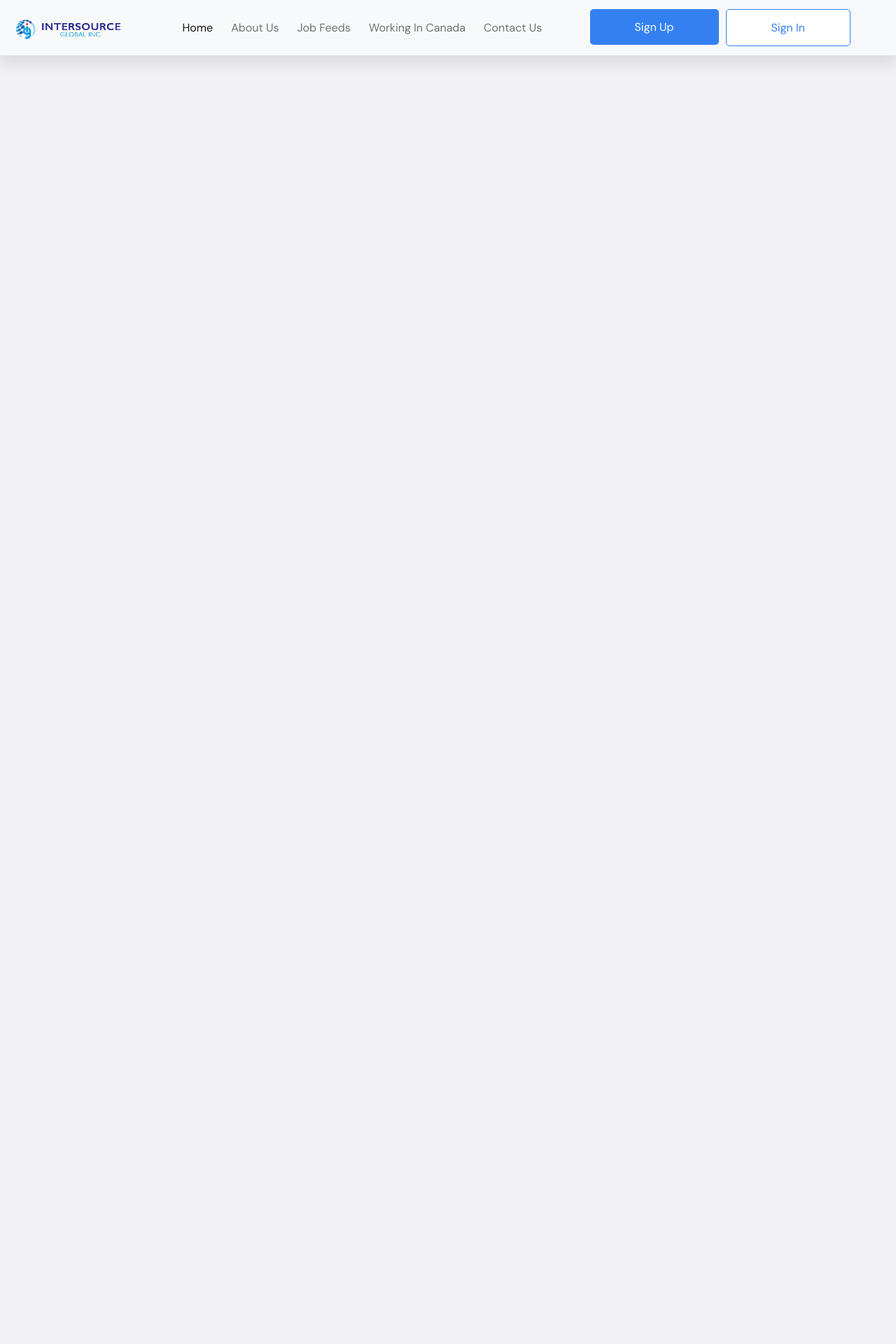
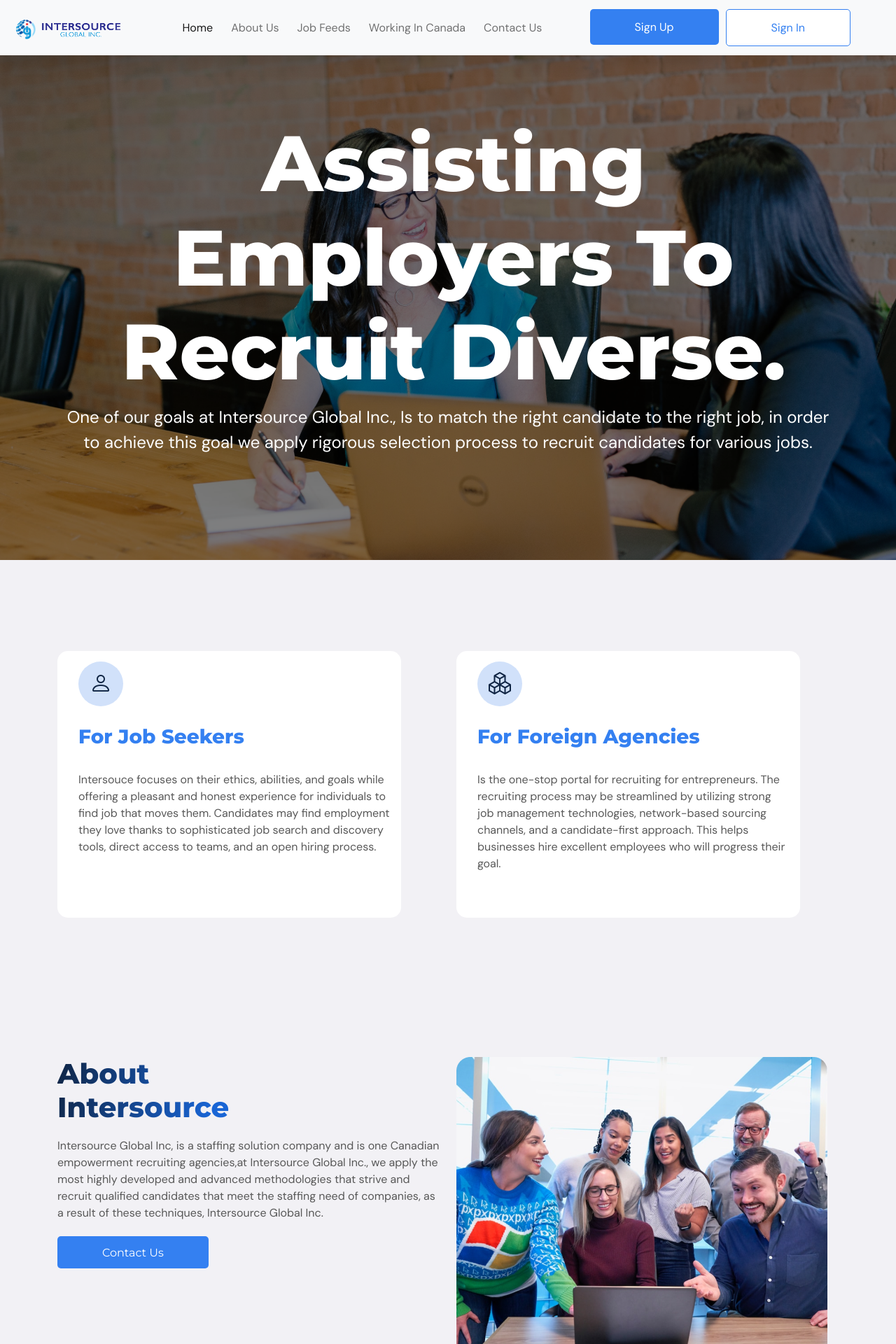
Before and after one commit to Falasefemi2/NewIntersource, a React (Create React App) app: page /about in a window 1280 px wide. Shown: the top 1920 px of the page at 70% size. Before the commit the page ends 800 px from the top, so only its background shows below. Built offline with nearby package versions, Linux system fonts and the light colour scheme.

Commit message:
started the about page

```diff
--- a/package.json
+++ b/package.json
@@ -7,6 +7,7 @@
     "@testing-library/react": "^13.4.0",
     "@testing-library/user-event": "^13.5.0",
     "bootstrap": "^5.2.3",
+    "bootstrap-icons": "^1.10.2",
     "react": "^18.2.0",
     "react-dom": "^18.2.0",
     "react-router-dom": "^6.4.3",
--- a/public/index.html
+++ b/public/index.html
@@ -16,6 +16,8 @@
     -->
     <link rel="manifest" href="%PUBLIC_URL%/manifest.json" />
     <link rel="stylesheet" href="https://cdnjs.cloudflare.com/ajax/libs/font-awesome/6.2.1/css/all.min.css" integrity="sha512-MV7K8+y+gLIBoVD59lQIYicR65iaqukzvf/nwasF0nqhPay5w/9lJmVM2hMDcnK1OnMGCdVK+iQrJ7lzPJQd1w==" crossorigin="anonymous" referrerpolicy="no-referrer" />
+
+    <link rel="stylesheet" href="https://cdn.jsdelivr.net/npm/bootstrap-icons@1.10.2/font/bootstrap-icons.css" integrity="sha384-b6lVK+yci+bfDmaY1u0zE8YYJt0TZxLEAFyYSLHId4xoVvsrQu3INevFKo+Xir8e" crossorigin="anonymous">
     <!--
       Notice the use of %PUBLIC_URL% in the tags above.
       It will be replaced with the URL of the `public` folder during the build.
--- /dev/null
+++ b/src/components/AboutIntersource.jsx
@@ -0,0 +1,28 @@
+import React from 'react'
+import Button from './Button'
+import smiling from "../imgs1/img22.png"
+
+const AboutIntersource = () => {
+  return (
+    <section className='about-main-section'>
+        <div className="container text-dark">
+            <div className="row">
+                <div className='col-md-6 col-sm-12'>
+                    <div className='card-body cards about-main-body'>
+                        <h1 className='text-capitalize about-main-header'>about <br /> Intersource</h1>
+                        <p className='p8'>Intersource Global Inc, is a staffing solution company and is one Canadian empowerment recruiting agencies,at Intersource Global Inc., we apply the most highly developed and advanced methodologies that strive and recruit qualified candidates that meet the staffing need of companies, as a result of these techniques, Intersource Global Inc.</p>
+                        <Button className='cont-btn' text='Contact Us' links='/contact' />
+                    </div>
+                </div>
+                <div className='col-md-6 col-sm-12'>
+                    <div className="card-body">
+                        <img src={smiling} className="img-fluid" alt="" />
+                    </div>
+                </div>
+            </div>
+        </div>
+    </section>
+  )
+}
+
+export default AboutIntersource
--- /dev/null
+++ b/src/components/WhoSection.jsx
@@ -0,0 +1,40 @@
+import React from "react";
+
+const WhoSection = () => {
+  return (
+    <section className="who-section">
+      <div className="container text-dark">
+        <div className="row">
+          <div className="col-md-6 cards">
+            <div className="features-icons-item  mb-2 mb-lg-3">
+              <div className="features-icons-icon d-flex">
+                <i className="bi bi-person mb-2"></i>
+              </div>
+              <h3 className="text-capitalize who-header">For Job Seekers</h3>
+              <p className="p7 mb-0">
+                Intersouce focuses on their ethics, abilities, and goals while
+                offering a pleasant and honest experience for individuals to
+                find job that moves them. Candidates may find employment they
+                love thanks to sophisticated job search and discovery tools,
+                direct access to teams, and an open hiring process.
+              </p>
+            </div>
+          </div>
+          <div className="col-md-6 cards">
+          <div className="features-icons-item  mb-2 mb-lg-3">
+              <div className="features-icons-icon d-flex">
+                <i className="bi bi-boxes mb-2"></i>
+              </div>
+              <h3 className="text-capitalize who-header">For Foreign Agencies</h3>
+              <p className="p7 mb-0">
+              Is the one-stop portal for recruiting for entrepreneurs. The recruiting process may be streamlined by utilizing strong job management technologies, network-based sourcing channels, and a candidate-first approach. This helps businesses hire excellent employees who will progress their goal.
+              </p>
+            </div>
+          </div>
+        </div>
+      </div>
+    </section>
+  );
+};
+
+export default WhoSection;
--- a/src/components/index.js
+++ b/src/components/index.js
@@ -8,6 +8,8 @@ import RangeSection from "./RangeSection"
 import PartnerSection from "./PartnerSection";
 import QuoteSection from "./QuoteSection";
 import FooterSection from "./FooterSection";
+import AboutIntersource from "./AboutIntersource";
+import WhoSection from "./WhoSection";
 
 export {
     Navbar,
@@ -19,5 +21,7 @@ export {
     RangeSection,
     PartnerSection,
     QuoteSection,
-    FooterSection
+    FooterSection,
+    AboutIntersource,
+    WhoSection
 }
--- a/src/index.css
+++ b/src/index.css
@@ -22,8 +22,8 @@
 }
 
 html {
-    scroll-behavior: smooth;
-  }
+  scroll-behavior: smooth;
+}
 
 body {
     font-family: "montserrat" ,sans-serif !important;
@@ -383,6 +383,115 @@ section {
     justify-content: center;
 }
 
+.about{
+    width: 100%;
+    background-image: url(./imgs1/abt-img.png);
+    background-position: center;
+    background-repeat: no-repeat;
+    background-size: cover;
+}
+.about-section{
+    min-height: 100vh;
+    display: flex;
+    justify-content: center;
+    align-items: center;
+}
+.about-header{
+    font-size: 7rem;
+    font-family: 'Montserrat';
+    font-weight: 800;
+    padding-top: 2rem;
+    padding-left: 1rem;
+}
+.p6{
+    color: var(--white);
+    font-family: 'Dm sans','Segoe UI', Tahoma, Geneva, Verdana, sans-serif;
+    /* font-weight: 600; */
+    font-size: 1.5rem;
+}
+
+.who-section{
+    min-height: 70vh;
+}
+
+.cards{
+    padding-top: 50px;
+    /* background-color: red;  */
+}
+.card-bg{
+    background-color: #F2F1F5 !important;
+}
+.features-icons-item{
+    background-color: var(--white);
+    padding: 15px;
+    padding-left: 30px;
+    height: 110%;
+    width: 90%;
+    border-radius: 15px;
+}
+
+.features-icons-icon{
+    width: 4rem;
+    height: 4rem;
+    padding-top: .5rem;
+    display: block;
+    align-items: center;
+    justify-content: center;
+    background-color: #d1e1fa;
+    border-radius: 50%;
+    margin-bottom: 1.7rem;
+}
+.features-icons-icon .bi{
+    color: #102544;
+    font-size: 2rem;
+}
+
+.who-header{
+    color: var(--blue);
+    font-family: 'Montserrat';
+    font-weight: 800;
+    margin-bottom: 2rem;
+}
+
+.p7, .p8, .p9{
+    color:#585858;
+    font-family: 'Dm sans', 'Segoe UI', Tahoma, Geneva, Verdana, sans-serif;
+}
+
+.p8 {
+    margin-bottom: 2rem !important;
+}
+
+.about-main-section{
+    min-height: 70vh;
+}
+.about-main-body{
+    padding-top: 3rem;
+}
+.about-main-header{
+    font-weight: 800;
+    font-family: 'Montserrat';
+    background-image: var(--linear-gradient3);
+    background-size: 70% auto;
+    background-clip: text;
+    -webkit-background-clip: text;
+    -webkit-text-fill-color: transparent;
+    margin-bottom: 1.2rem;
+}
+
+.cont-btn{
+    padding: .85rem 4rem !important;
+    border-radius: 5px;
+    border: none !important;
+    outline: none !important;
+    background-color: #3480F1;
+    color: white !important;
+}
+.cont-btn:hover{
+    background-color: white;
+    color: #3480F1 !important;
+    border: 1px solid #3480F1 !important;
+}
 
 
 
@@ -486,7 +595,7 @@ section {
     }
     .about{
         width: 100%;
-        /* background-image: url(./imgs1/img1.png); */
+        background-image: url(./imgs1/abt-img.png);
         background-position: center;
         background-repeat: no-repeat;
         background-size: cover;
@@ -556,7 +665,7 @@ section {
     }
 
     .who-section{
-        min-height: 30vh;
+        min-height: 70vh;
     }
     .features-icons-icon{
         width: 2rem;
--- a/src/pages/AboutUs.jsx
+++ b/src/pages/AboutUs.jsx
@@ -1,13 +1,26 @@
-import React from 'react'
-import { Navbar } from '../components'
+import React from "react";
+import { Navbar, AboutIntersource, WhoSection } from "../components";
 
 const AboutUs = () => {
   return (
     <>
-    <Navbar />
-    About Us
+      <Navbar />
+      <section className="about about-section">
+        <div className="container text-white">
+          <div className="row">
+            <div className="col-12">
+              <h1 className="about-header text-capitalize text-center">
+                assisting <br /> employers to <br /> recruit diverse.
+              </h1>
+              <p className="p6 text-center">One of our goals at Intersource Global Inc., Is to match the right candidate to the right job, in order to achieve this goal we apply rigorous selection process to recruit candidates for various jobs.</p>
+            </div>
+          </div>
+        </div>
+      </section>
+      <WhoSection />
+      <AboutIntersource />
     </>
-  )
-}
+  );
+};
 
-export default AboutUs
+export default AboutUs;
```
Also changed, not shown: 1 other file (tests, documents, lock files or other folders).
